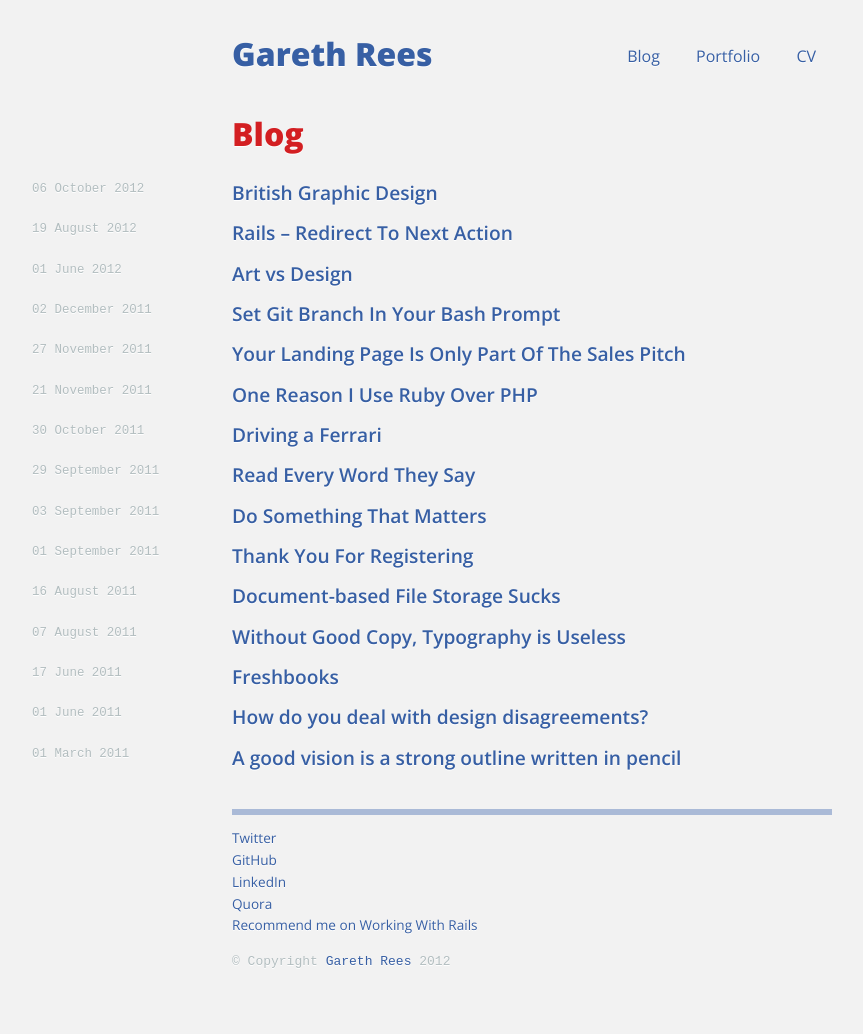
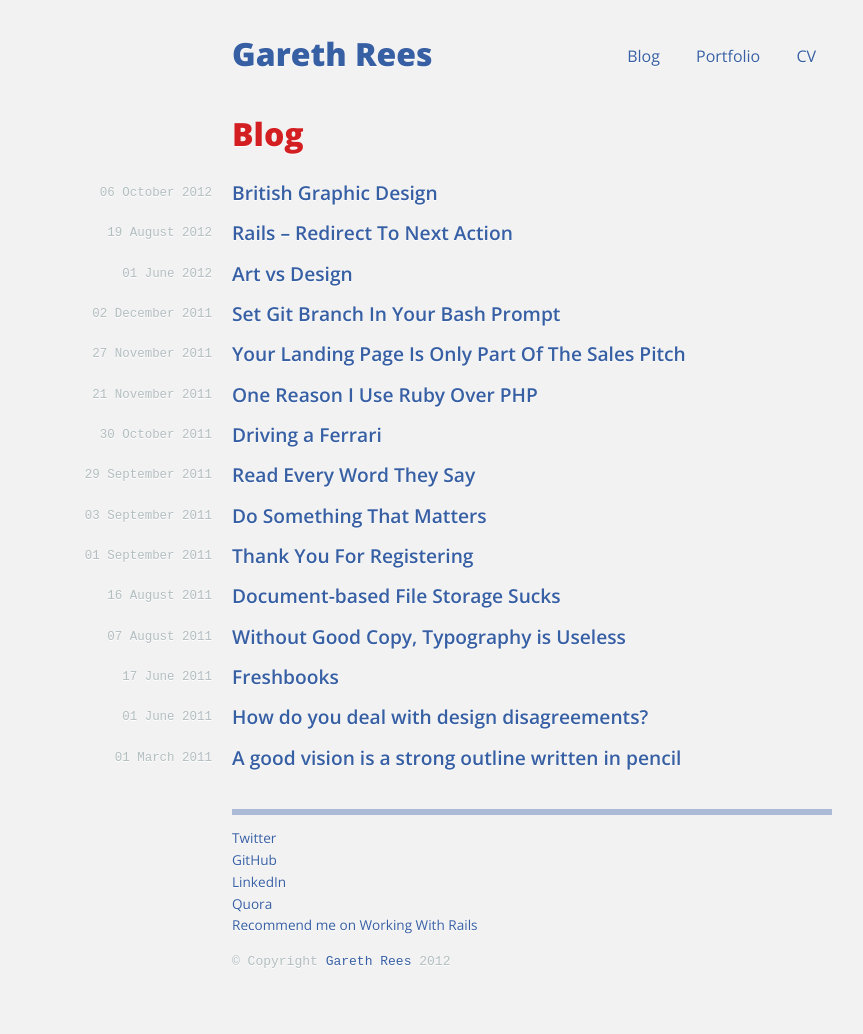
Before and after one commit to garethrees/garethrees.github.com, a Jekyll site: the page built from index.html, in a window 1280 px wide. Shown: the whole page, without its empty margins (108-971 px from the left). Built offline with Jekyll 4.4.1, drawn with Linux system fonts in a browser that asks for light colours; some web fonts are replaced.

Commit message:
Align .posted-on dates

```diff
--- a/index.html
+++ b/index.html
@@ -9,7 +9,7 @@ title: Blog
 	<ul id="posts">
 		{% for post in site.posts %}
 		<li class="post">
-	    <span class="posted-on">{{ post.date | date_to_long_string }}</span>
+	    <time class="posted-on">{{ post.date | date_to_long_string }}</time>
 			<a href="{{ post.url }}">{{ post.title }}</a>
 		</li>
 		{% endfor %}
--- a/stylesheets/application.css
+++ b/stylesheets/application.css
@@ -114,8 +114,10 @@ a:focus {
   font-family: monospace;
   font-size: 0.8em;
   font-weight: normal;
-  margin-left: -200px;
+  line-height: 2;
+  margin-left: -240px;
   text-align: right;
+  width: 220px;
 }
 
 /* ==========================================================================
```
